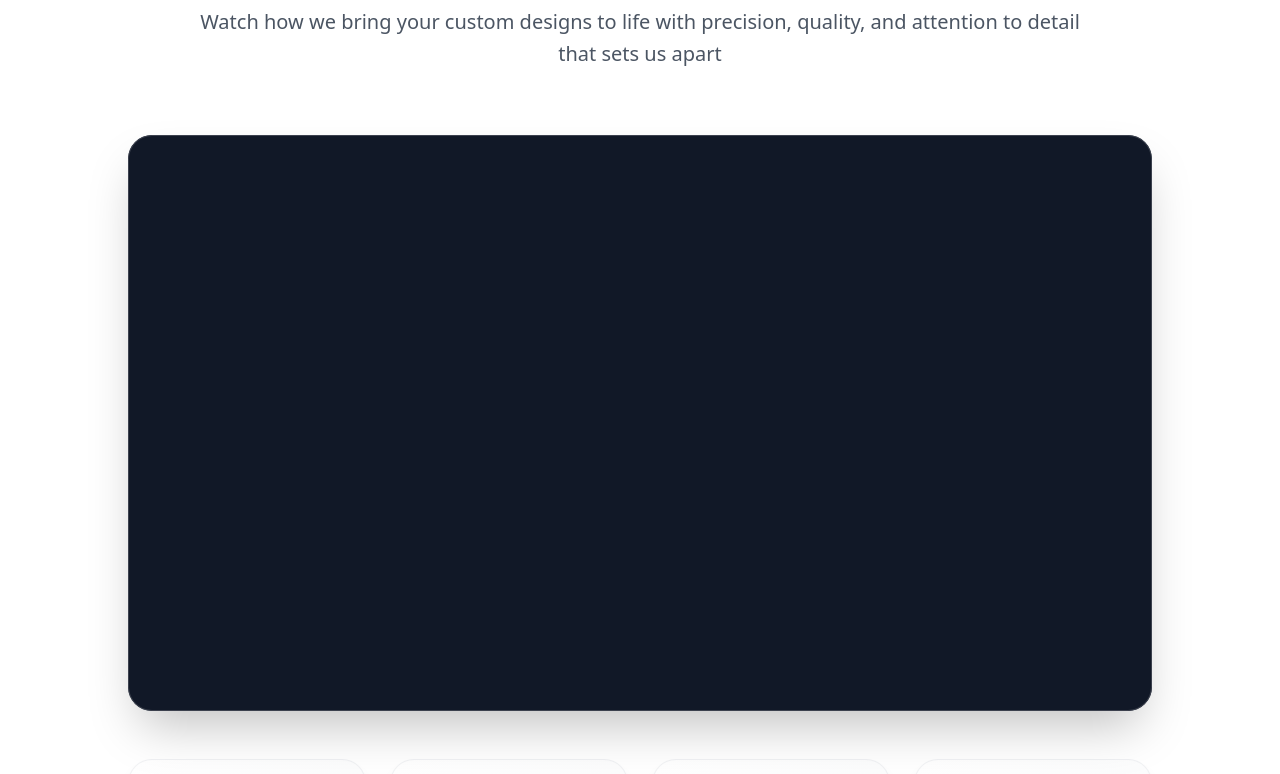
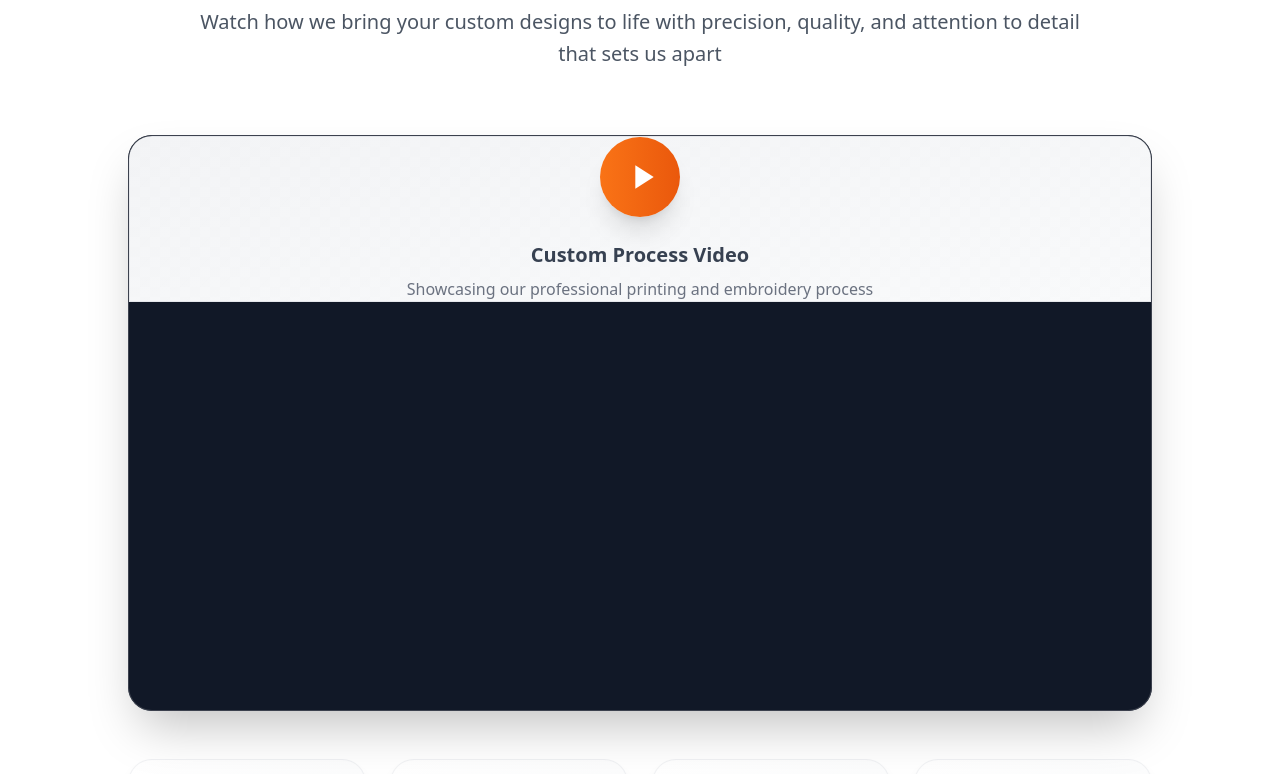
Before and after one commit to akashp3128/ejsigns-website, a React (Vite) app: page / in a window 1280 px wide. Shown: the part 1180-1954 px from the top of the page. Built offline with nearby package versions, Linux system fonts and the light colour scheme.

Commit message:
feat: Simplified video components for better functionality - Removed complex analytics and state management - Simplified VideoSection with core play/pause functionality - Created SimpleVideoGallery with clean grid layout - Fixed JSX linting errors - Focused on reliability and beautiful design

```diff
--- a/src/components/VideoSection.tsx
+++ b/src/components/VideoSection.tsx
@@ -1,138 +1,64 @@
-import { useRef, useEffect, useState, useCallback } from 'react';
-import { motion, useMotionValue, useSpring } from 'framer-motion';
+import { useRef, useEffect, useState } from 'react';
+import { motion } from 'framer-motion';
 import YouTube from 'react-youtube';
-
-interface VideoPlayerState {
-  isPlaying: boolean;
-  progress: number;
-  volume: number;
-  isFullscreen: boolean;
-  quality: string;
-  isPictureInPicture: boolean;
-  loadingState: 'idle' | 'loading' | 'loaded' | 'error';
-}
 
 function VideoSection() {
   const videoRef = useRef<any>(null);
-  const containerRef = useRef<HTMLDivElement>(null);
-  const [videoState, setVideoState] = useState<VideoPlayerState>({
-    isPlaying: false,
-    progress: 0,
-    volume: 80,
-    isFullscreen: false,
-    quality: 'auto',
-    isPictureInPicture: false,
-    loadingState: 'idle'
-  });
+  const [isPlaying, setIsPlaying] = useState(false);
+  const [isLoading, setIsLoading] = useState(true);
+  const [hasError, setHasError] = useState(false);
 
-  // Advanced motion values for smooth interactions
-  const mouseX = useMotionValue(0);
-  const mouseY = useMotionValue(0);
-  const springX = useSpring(mouseX, { stiffness: 300, damping: 30 });
-  const springY = useSpring(mouseY, { stiffness: 300, damping: 30 });
-
-  // Intersection Observer for performance optimization
-  const [isIntersecting, setIsIntersecting] = useState(false);
-
+  // Simple intersection observer for performance
   useEffect(() => {
     const observer = new IntersectionObserver(
       ([entry]) => {
-        setIsIntersecting(entry.isIntersecting);
         if (entry.isIntersecting && entry.intersectionRatio > 0.5) {
-          setVideoState(prev => ({ ...prev, loadingState: 'loading' }));
+          setIsLoading(false);
         }
       },
-      {
-        threshold: [0, 0.25, 0.5, 0.75, 1],
-        rootMargin: '50px'
-      }
+      { threshold: 0.5 }
     );
 
-    if (containerRef.current) {
-      observer.observe(containerRef.current);
+    const container = document.querySelector('#video-container');
+    if (container) {
+      observer.observe(container);
     }
 
     return () => observer.disconnect();
   }, []);
 
-  // Enhanced video event handlers
-  const onReady = useCallback((event: any) => {
+  const onReady = (event: any) => {
     videoRef.current = event.target;
-    setVideoState(prev => ({ ...prev, loadingState: 'loaded' }));
-  }, []);
+    setIsLoading(false);
+  };
 
-  const onStateChange = useCallback((event: any) => {
-    const isPlaying = event.data === 1;
-    setVideoState(prev => ({ ...prev, isPlaying }));
-  }, []);
+  const onStateChange = (event: any) => {
+    setIsPlaying(event.data === 1); // 1 = playing
+  };
 
-  const onError = useCallback((error: any) => {
-    console.error('Video error:', error);
-    setVideoState(prev => ({ ...prev, loadingState: 'error' }));
-  }, []);
+  const onError = () => {
+    setHasError(true);
+    setIsLoading(false);
+  };
 
-  // Advanced mouse tracking for interactive effects
-  const handleMouseMove = useCallback((event: React.MouseEvent<HTMLDivElement>) => {
-    if (!containerRef.current) return;
-
-    const rect = containerRef.current.getBoundingClientRect();
-    const x = (event.clientX - rect.left) / rect.width;
-    const y = (event.clientY - rect.top) / rect.height;
-
-    mouseX.set((x - 0.5) * 20);
-    mouseY.set((y - 0.5) * 20);
-  }, [mouseX, mouseY]);
-
-  // Picture-in-Picture support
-  const togglePictureInPicture = useCallback(async () => {
-    if (!videoRef.current) return;
-
-    try {
-      const iframe = videoRef.current.getIframe();
-      if (document.pictureInPictureEnabled && iframe) {
-        if (document.pictureInPictureElement) {
-          await document.exitPictureInPicture();
-          setVideoState(prev => ({ ...prev, isPictureInPicture: false }));
-        } else {
-          await iframe.requestPictureInPicture();
-          setVideoState(prev => ({ ...prev, isPictureInPicture: true }));
-        }
-      }
-    } catch (error) {
-      console.error('Picture-in-Picture error:', error);
-    }
-  }, []);
-
-  // Advanced YouTube player options
   const opts = {
     height: '100%',
     width: '100%',
     playerVars: {
       autoplay: 0,
-      mute: 1,
+      mute: 0,
       controls: 1,
       showinfo: 0,
       rel: 0,
       modestbranding: 1,
-      iv_load_policy: 3,
-      cc_load_policy: 1, // Enable captions for accessibility
-      hl: 'en',
       playsinline: 1,
-      enablejsapi: 1,
-      origin: window.location.origin
     },
   };
 
   return (
     <section className="py-20 lg:py-28 bg-white relative overflow-hidden">
-      {/* Enhanced Background with CSS Custom Properties */}
-      <div
-        className="absolute inset-0"
-        style={{
-          '--mouse-x': `${springX.get()}px`,
-          '--mouse-y': `${springY.get()}px`
-        } as React.CSSProperties}
-      >
+      {/* Beautiful background elements */}
+      <div className="absolute inset-0">
         <motion.div
           animate={{
             scale: [1, 1.2, 1],
@@ -141,9 +67,6 @@ function VideoSection() {
           }}
           transition={{ duration: 30, repeat: Infinity, ease: "linear" }}
           className="absolute top-1/4 -right-32 w-64 h-64 bg-gradient-to-br from-accent-500/10 to-secondary-500/10 rounded-full blur-3xl"
-          style={{
-            transform: `translate(calc(var(--mouse-x) * 0.1), calc(var(--mouse-y) * 0.1))`
-          }}
         />
         <motion.div
           animate={{
@@ -153,13 +76,11 @@ function VideoSection() {
           }}
           transition={{ duration: 35, repeat: Infinity, ease: "linear" }}
           className="absolute bottom-1/4 -left-32 w-64 h-64 bg-gradient-to-tr from-secondary-500/10 to-accent-500/10 rounded-full blur-3xl"
-          style={{
-            transform: `translate(calc(var(--mouse-x) * -0.1), calc(var(--mouse-y) * -0.1))`
-          }}
         />
       </div>
 
       <div className="container mx-auto text-center px-6 relative z-10">
+        {/* Header */}
         <motion.div
           initial={{ opacity: 0, y: 30 }}
           whileInView={{ opacity: 1, y: 0 }}
@@ -195,30 +116,24 @@ function VideoSection() {
           </div>
         </motion.div>
 
-        {/* Enhanced Video Container */}
+        {/* Video Container */}
         <div className="mx-auto max-w-5xl">
           <motion.div
-            ref={containerRef}
+            id="video-container"
             initial={{ opacity: 0, scale: 0.9 }}
             whileInView={{ opacity: 1, scale: 1 }}
             transition={{ duration: 0.8, delay: 0.2 }}
             viewport={{ once: true }}
             whileHover={{ scale: 1.02, y: -5 }}
-            onMouseMove={handleMouseMove}
             className="group relative rounded-3xl shadow-2xl hover:shadow-3xl transition-all duration-500 overflow-hidden bg-gradient-to-br from-neutral-900 via-neutral-800 to-neutral-900"
           >
-            {/* Enhanced glowing border with mouse tracking */}
-            <motion.div
-              className="absolute inset-0 bg-gradient-to-r from-accent-500/20 via-secondary-500/20 to-accent-500/20 opacity-0 group-hover:opacity-100 transition-opacity duration-500 rounded-3xl blur-xl"
-              style={{
-                background: `radial-gradient(circle at ${springX.get() + 50}% ${springY.get() + 50}%, rgba(245, 158, 11, 0.3) 0%, rgba(59, 130, 246, 0.2) 50%, rgba(245, 158, 11, 0.1) 100%)`
-              }}
-            />
+            {/* Glowing border effect */}
+            <div className="absolute inset-0 bg-gradient-to-r from-accent-500/20 via-secondary-500/20 to-accent-500/20 opacity-0 group-hover:opacity-100 transition-opacity duration-500 rounded-3xl blur-xl"></div>
 
-            {/* Video container with aspect ratio and containment */}
+            {/* Video container */}
             <div className="relative rounded-3xl overflow-hidden border border-neutral-200/20 aspect-video bg-neutral-900">
               {/* Loading state */}
-              {videoState.loadingState === 'loading' && (
+              {isLoading && (
                 <div className="absolute inset-0 flex items-center justify-center bg-neutral-900 z-10">
                   <motion.div
                     animate={{ rotate: 360 }}
@@ -229,10 +144,10 @@ function VideoSection() {
                 </div>
               )}
 
-              {/* Enhanced YouTube player with conditional rendering */}
-              {isIntersecting && (
+              {/* YouTube player */}
+              {!isLoading && !hasError && (
                 <YouTube
-                  videoId="dQw4w9WgXcQ" // Replace with actual video ID
+                  videoId="dQw4w9WgXcQ" // Replace with your actual video ID
                   opts={opts}
                   onReady={onReady}
                   onStateChange={onStateChange}
@@ -242,61 +157,23 @@ function VideoSection() {
                 />
               )}
 
-              {/* Custom control overlay */}
-              <motion.div
-                initial={{ opacity: 0 }}
-                whileHover={{ opacity: 1 }}
-                className="absolute inset-0 bg-gradient-to-t from-black/50 via-transparent to-transparent flex items-end justify-between p-6 pointer-events-none group-hover:pointer-events-auto transition-all duration-300"
-              >
-                <div className="flex items-center space-x-4">
-                  <motion.button
-                    whileHover={{ scale: 1.1 }}
-                    whileTap={{ scale: 0.9 }}
-                    onClick={() => videoRef.current?.playVideo()}
-                    className="pointer-events-auto bg-white/20 backdrop-blur-sm rounded-full p-2 text-white hover:bg-white/30 transition-colors"
-                    aria-label={videoState.isPlaying ? "Pause video" : "Play video"}
-                  >
-                    {videoState.isPlaying ? (
-                      <svg className="w-6 h-6" fill="currentColor" viewBox="0 0 24 24">
-                        <path d="M6 4h4v16H6V4zm8 0h4v16h-4V4z"/>
-                      </svg>
-                    ) : (
-                      <svg className="w-6 h-6" fill="currentColor" viewBox="0 0 24 24">
-                        <path d="M8 5v14l11-7z"/>
-                      </svg>
-                    )}
-                  </motion.button>
+              {/* Error state with beautiful fallback */}
+              {hasError && (
+                <div className="absolute inset-0 bg-gradient-to-br from-neutral-100 to-neutral-50 flex items-center justify-center border border-neutral-200 cursor-pointer relative overflow-hidden">
+                  {/* Animated background pattern */}
+                  <div className="absolute inset-0 opacity-5">
+                    <div className="absolute inset-0" style={{
+                      backgroundImage: `
+                        linear-gradient(45deg, rgba(0,0,0,0.1) 25%, transparent 25%),
+                        linear-gradient(-45deg, rgba(0,0,0,0.1) 25%, transparent 25%),
+                        linear-gradient(45deg, transparent 75%, rgba(0,0,0,0.1) 75%),
+                        linear-gradient(-45deg, transparent 75%, rgba(0,0,0,0.1) 75%)
+                      `,
+                      backgroundSize: '20px 20px',
+                      backgroundPosition: '0 0, 0 10px, 10px -10px, -10px 0px'
+                    }}></div>
+                  </div>
 
-                  {/* Picture-in-Picture button */}
-                  <motion.button
-                    whileHover={{ scale: 1.1 }}
-                    whileTap={{ scale: 0.9 }}
-                    onClick={togglePictureInPicture}
-                    className="pointer-events-auto bg-white/20 backdrop-blur-sm rounded-full p-2 text-white hover:bg-white/30 transition-colors"
-                    aria-label="Picture in picture"
-                  >
-                    <svg className="w-5 h-5" fill="currentColor" viewBox="0 0 24 24">
-                      <path d="M21 3H3c-1.1 0-2 .9-2 2v14c0 1.1.9 2 2 2h18c1.1 0 2-.9 2-2V5c0-1.1-.9-2-2-2zm0 16H3V5h18v14zm-10-7h9v6h-9z"/>
-                    </svg>
-                  </motion.button>
-                </div>
-
-                {/* Quality and state indicators */}
-                <div className="flex items-center space-x-2">
-                  <span className="text-white/80 text-sm bg-black/30 px-2 py-1 rounded-full backdrop-blur-sm">
-                    {videoState.quality}
-                  </span>
-                  {videoState.isPictureInPicture && (
-                    <span className="text-white/80 text-sm bg-green-500/30 px-2 py-1 rounded-full backdrop-blur-sm">
-                      PiP
-                    </span>
-                  )}
-                </div>
-              </motion.div>
-
-              {/* Error state */}
-              {videoState.loadingState === 'error' && (
-                <div className="absolute inset-0 bg-neutral-100 flex items-center justify-center border border-neutral-200 cursor-pointer relative overflow-hidden">
                   <div className="text-center relative z-10">
                     <motion.div
                       whileHover={{ scale: 1.1, rotate: 5 }}
@@ -304,25 +181,64 @@ function VideoSection() {
                       transition={{ duration: 0.2 }}
                       className="w-20 h-20 mx-auto mb-6 bg-gradient-to-r from-accent-500 to-accent-600 rounded-full flex items-center justify-center shadow-xl group-hover:shadow-2xl transition-shadow duration-300"
                     >
-                      <svg className="w-10 h-10 text-white ml-1" fill="currentColor" viewBox="0 0 24 24">
+                      <motion.svg
+                        initial={{ scale: 0 }}
+                        whileInView={{ scale: 1 }}
+                        transition={{ duration: 0.5, delay: 0.8 }}
+                        viewport={{ once: true }}
+                        className="w-10 h-10 text-white ml-1"
+                        fill="currentColor"
+                        viewBox="0 0 24 24"
+                      >
                         <path d="M8 5v14l11-7z"/>
-                      </svg>
+                      </motion.svg>
                     </motion.div>
-                    <p className="text-neutral-700 text-xl font-bold mb-2">Custom Process Video</p>
-                    <p className="text-neutral-500 text-base">Showcasing our professional printing and embroidery process</p>
+                    <motion.div
+                      initial={{ opacity: 0, y: 10 }}
+                      whileInView={{ opacity: 1, y: 0 }}
+                      transition={{ duration: 0.6, delay: 0.6 }}
+                      viewport={{ once: true }}
+                    >
+                      <p className="text-neutral-700 text-xl font-bold mb-2">
+                        Custom Process Video
+                      </p>
+                    </motion.div>
+                    <motion.div
+                      initial={{ opacity: 0, y: 10 }}
+                      whileInView={{ opacity: 1, y: 0 }}
+                      transition={{ duration: 0.6, delay: 0.7 }}
+                      viewport={{ once: true }}
+                    >
+                      <p className="text-neutral-500 text-base">
+                        Showcasing our professional printing and embroidery process
+                      </p>
+                    </motion.div>
                   </div>
                 </div>
               )}
-            </div>
 
-            {/* Enhanced accessibility features */}
-            <div className="sr-only">
-              <p>Video player showing our custom printing and embroidery process</p>
-              <p>Use spacebar to play/pause, arrow keys to seek</p>
+              {/* Simple play indicator */}
+              {!isPlaying && !isLoading && !hasError && (
+                <motion.div
+                  initial={{ opacity: 0 }}
+                  animate={{ opacity: 1 }}
+                  className="absolute inset-0 bg-black/20 flex items-center justify-center pointer-events-none"
+                >
+                  <motion.div
+                    animate={{ scale: [1, 1.1, 1] }}
+                    transition={{ duration: 2, repeat: Infinity }}
+                    className="w-16 h-16 bg-white/30 backdrop-blur-sm rounded-full flex items-center justify-center shadow-2xl"
+                  >
+                    <svg className="w-8 h-8 text-white ml-1" fill="currentColor" viewBox="0 0 24 24">
+                      <path d="M8 5v14l11-7z"/>
+                    </svg>
+                  </motion.div>
+                </motion.div>
+              )}
             </div>
           </motion.div>
 
-          {/* Enhanced video features with better grid layout */}
+          {/* Video features */}
           <motion.div
             initial={{ opacity: 0, y: 30 }}
             whileInView={{ opacity: 1, y: 0 }}
```
Also changed, not shown: src/components/SimpleVideoGallery.tsx (added, +144 -0 lines).
